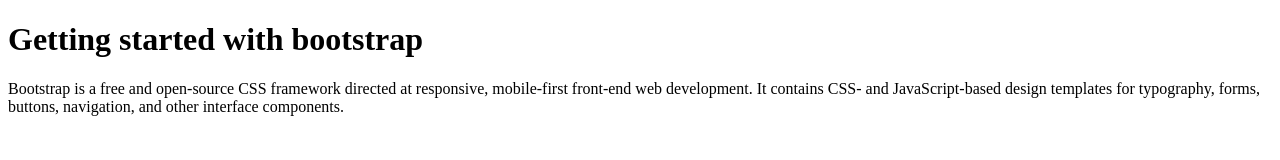
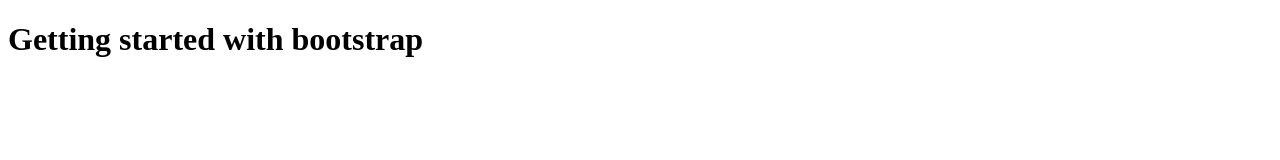
Before and after one commit to Rajit909/Bootsrap, a plain HTML site: page bootstrap/index.html in a window 1280 px wide. Drawn offline with Linux system fonts and the light colour scheme.

Commit message:
updattted

```diff
--- a/bootstrap/index.html
+++ b/bootstrap/index.html
@@ -8,7 +8,6 @@
 <body>
     <div>
         <h1>Getting started with bootstrap</h1>
-        <p>Bootstrap is a free and open-source CSS framework directed at responsive, mobile-first front-end web development. It contains CSS- and JavaScript-based design templates for typography, forms, buttons, navigation, and other interface components.</p>
 
     </div>
 </body>
```
